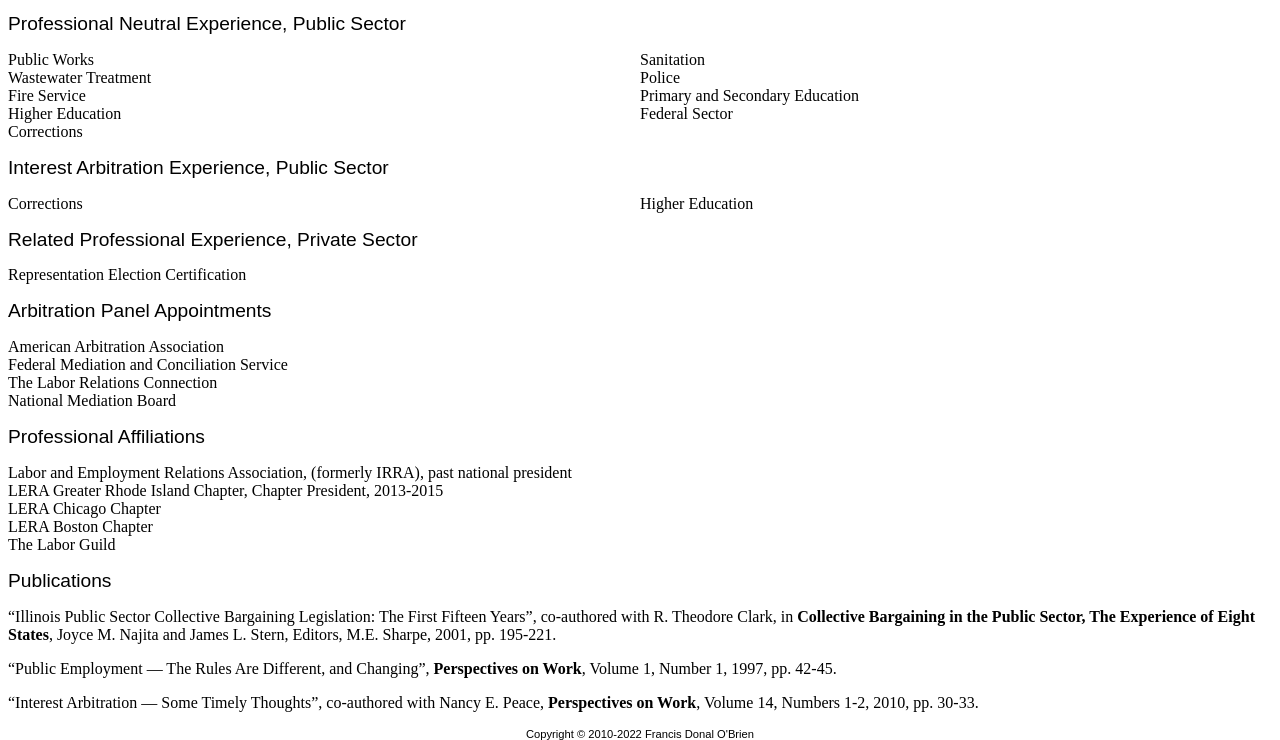
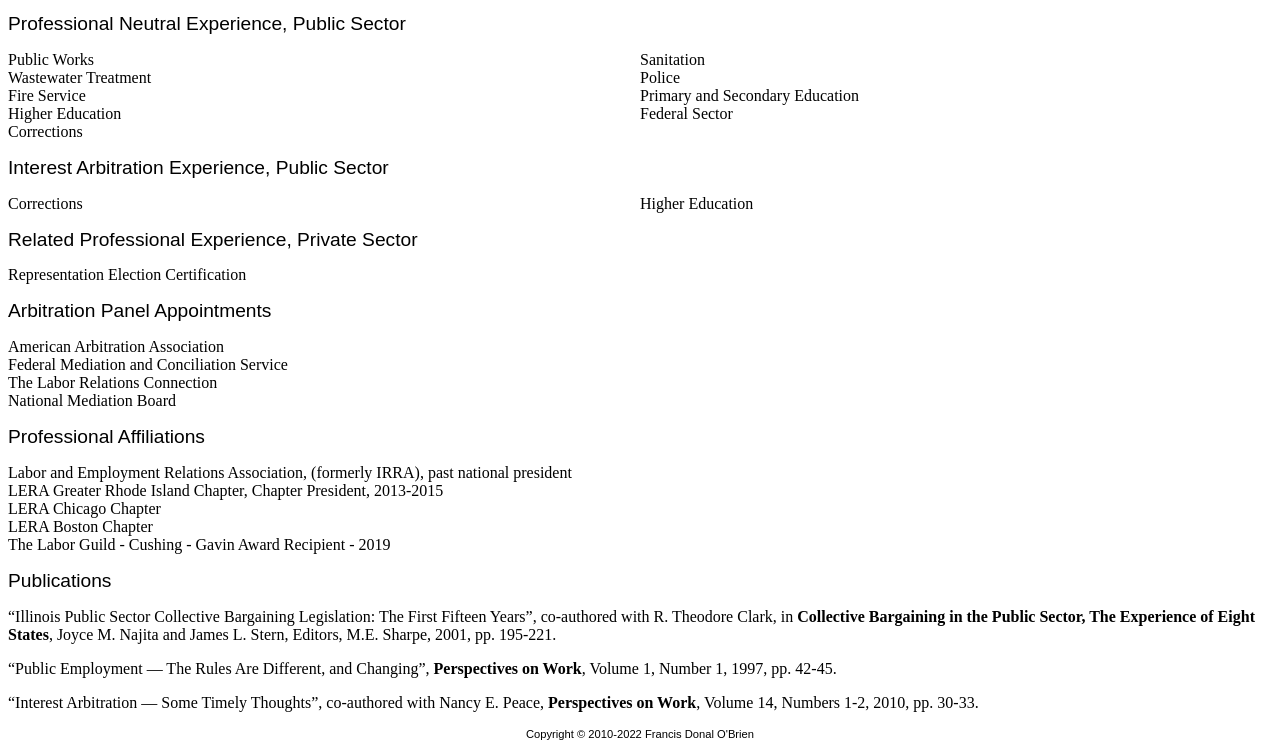
Before and after one commit to fdobrien/fdobrien.github.io, a plain HTML site: page ExperienceAndEducation.html in a window 1280 px wide. Shown: the part 909-1649 px from the top of the page. Drawn offline with Linux system fonts and the light colour scheme.

Commit message:
Update affiliation

```diff
--- a/ExperienceAndEducation.html
+++ b/ExperienceAndEducation.html
@@ -153,7 +153,7 @@
 <tr><td>LERA Greater Rhode Island Chapter, Chapter President, 2013-2015</td></tr>
 <tr><td>LERA Chicago Chapter</td></tr>
 <tr><td>LERA Boston Chapter</td></tr>
-<tr><td>The Labor Guild</td></tr>
+<tr><td>The Labor Guild - Cushing - Gavin Award Recipient - 2019</td></tr>
 </table>
 
 <h2>Publications</h2>
```
